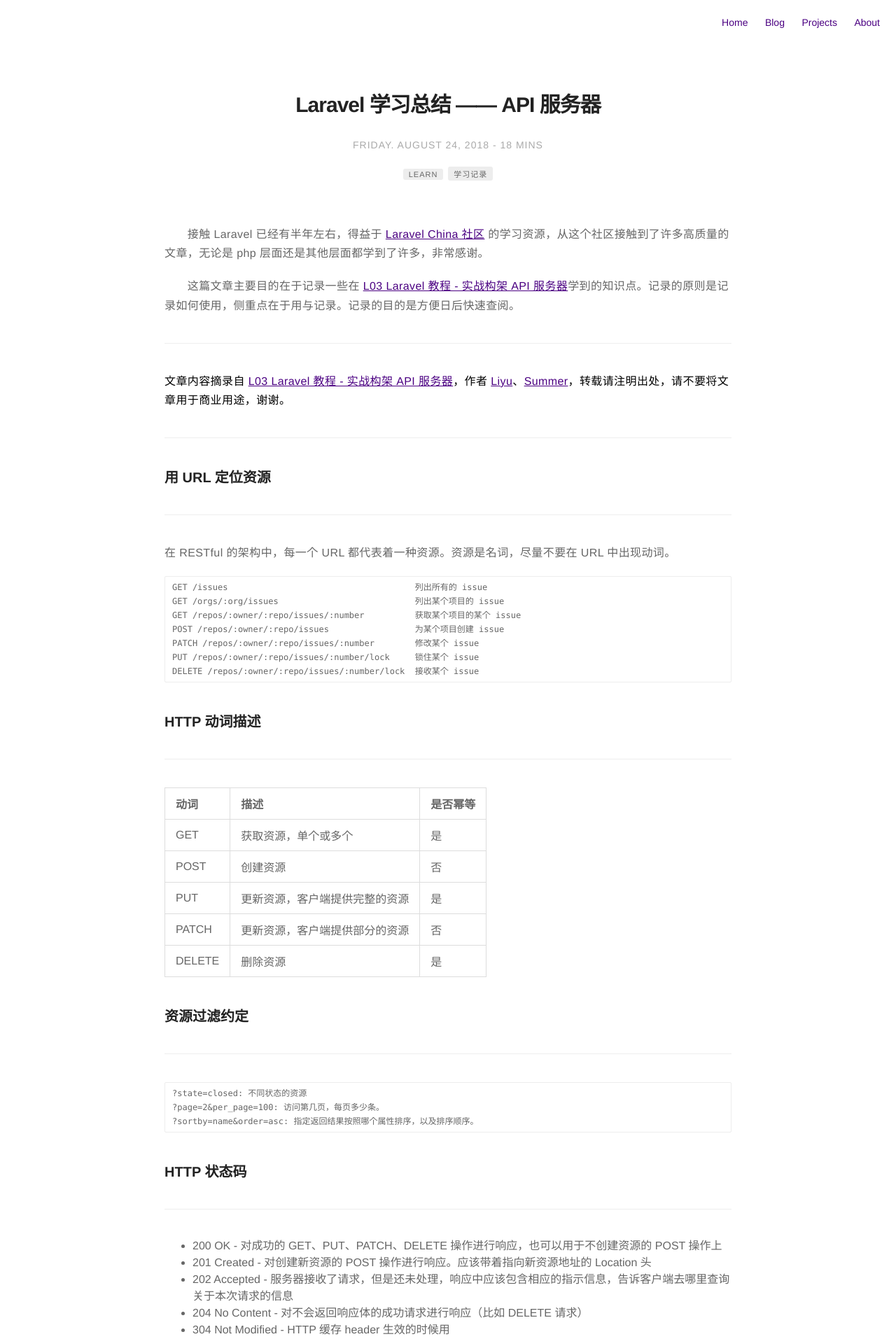
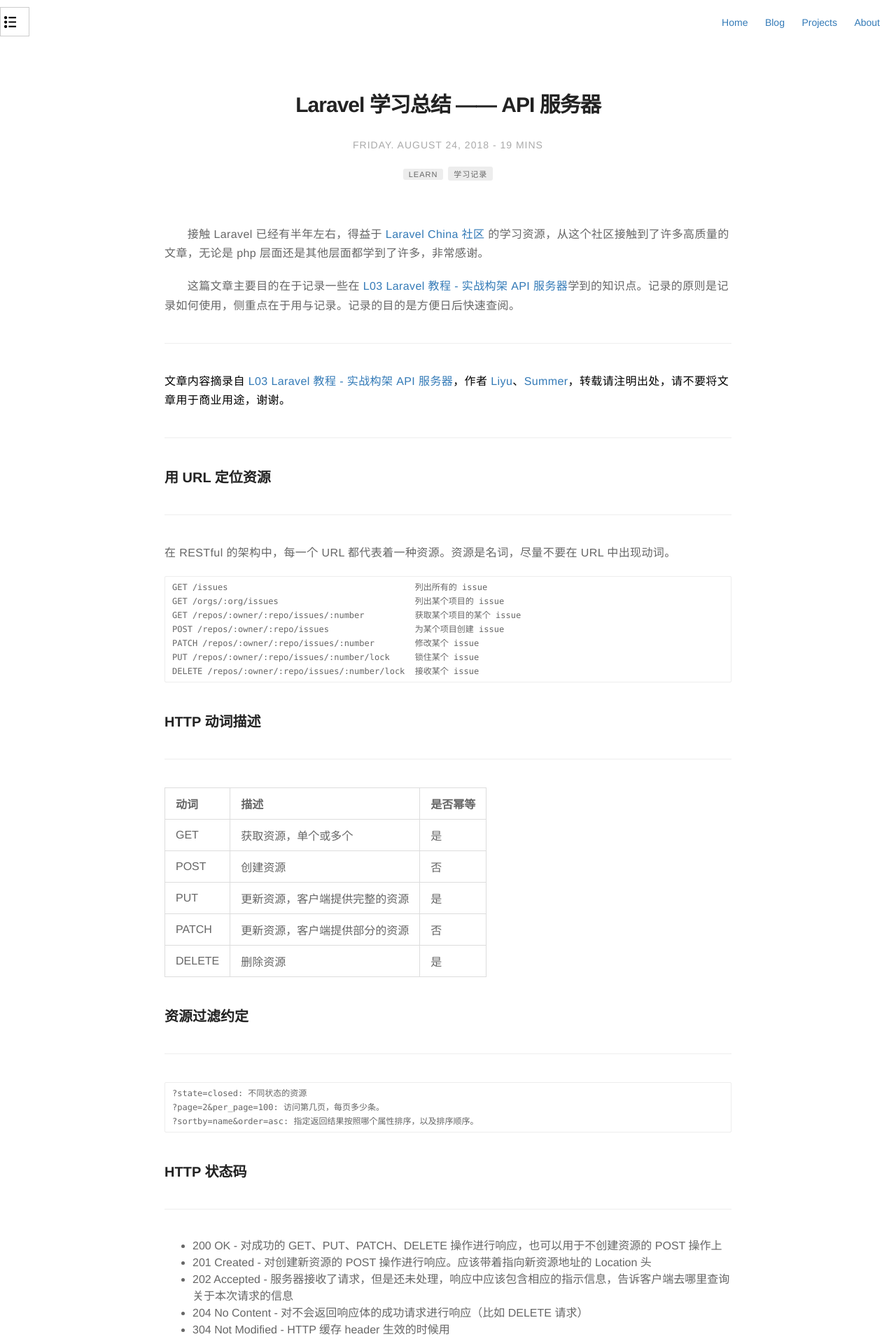
Before and after one commit to rust17/blog, a Jekyll site: the page built from _posts/2018-08-24-laravel-api-learning.record.markdown, in a window 1280 px wide. Shown: the top 1913 px of the page at 70% size. Built offline with Jekyll 4.4.1, drawn with Linux system fonts in a browser that asks for light colours.

Commit message:
add sidebar

```diff
--- a/_config.yml
+++ b/_config.yml
@@ -105,3 +105,6 @@
 
 jekyll-mentions:
     base_url: https://github.com
+
+# 表明 markdown 渲染器
+markdown: kramdown
--- a/_includes/icons.html
+++ b/_includes/icons.html
@@ -103,5 +103,10 @@
 <path clip-rule="evenodd" d="M10.8,22.8V26h5v2h-5h-3h-5v-2h5v-3.2C3.4,22.2,0,18.7,0,14.4v-3  c0-0.1,0-0.3,0-0.4h2.8c0,0.3-0.1,0.6-0.1,0.9V14c0,3.3,2.9,6,6.5,6c3.6,0,6.5-2.7,6.5-6v-2.1c0-0.3,0-0.6-0.1-0.9h2.8  c0,0.1,0,0.3,0,0.4v3C18.6,18.7,15.2,22.2,10.8,22.8z M9.3,18c-2.5,0-4.5-2-4.5-4.5v-9C4.8,2,6.8,0,9.3,0s4.5,2,4.5,4.5v9  C13.8,16,11.8,18,9.3,18z" fill="#0D0D0D" fill-rule="evenodd"/>
 </symbol>
 
+<symbol id="icon-list2" viewBox="0 0 32 32">
+<title>list2</title>
+<path d="M12 2h20v4h-20v-4zM12 14h20v4h-20v-4zM12 26h20v4h-20v-4zM0 4c0-2.209 1.791-4 4-4s4 1.791 4 4c0 2.209-1.791 4-4 4s-4-1.791-4-4zM0 16c0-2.209 1.791-4 4-4s4 1.791 4 4c0 2.209-1.791 4-4 4s-4-1.791-4-4zM0 28c0-2.209 1.791-4 4-4s4 1.791 4 4c0 2.209-1.791 4-4 4s-4-1.791-4-4z"></path>
+</symbol>
+
 </defs>
 </svg>
--- /dev/null
+++ b/_includes/sidebar.html
@@ -0,0 +1,49 @@
+<style>
+#left_sidebar {
+	top: 0;
+	bottom: 0;
+	left: -300px;
+	position: fixed;
+	width:300px;
+	z-index:9999;
+	background-color:#fff;
+	border-left:1px solid #ddd;
+	-webkit-border-radius: 2px;
+	-moz-border--radius: 2px;
+	border-radius: 2px;
+	-webkit-box-shadow: 0px 0px 10px 2px #ddd;
+	-moz-box-shadow: 0px 0px 10px 2px #ddd;
+	box-shadow: 0px 0px 10px 2px #ddd;
+	overflow-x:hidden;
+	overflow-y:auto;
+}
+a {text-decoration: none;color: #337ab7;}
+.left-button {
+	top: 10px;
+	bottom: 0;
+	position: fixed;
+	border: 1px solid #ccc;
+	width: 30px;
+	height: 30px;
+	padding: 5px 5px;
+	cursor: pointer;
+}
+.hidden {
+	display: none;
+}
+</style>
+<div id="left_sidebar" style="left: 0px;" class="hidden">
+	<div class="sidebar_catelog">
+
+	</div>
+</div>
+<div class="left-button" id="left-menu-btn" style="left: 0px;" onclick="showSidebar()">
+	<svg class="icon icon-list2"><use xlink:href="#icon-list2"></use></svg>
+</div>
+
+<script>
+let showSidebar = function() {
+	document.querySelector('#left_sidebar').classList.remove('hidden');
+	document.querySelector('.left-button').classList.add('hidden');
+}
+</script>
--- a/_layouts/default.html
+++ b/_layouts/default.html
@@ -31,6 +31,10 @@
 <body>
 
     <div class="wrapper-{% if site.width == "normal" %}normal{% elsif site.width == "large" %}large{% endif %}">
+        {% if page.sidebar %}
+            {% include sidebar.html %}
+        {% endif %}
+
         {% if page.tag %}
             <div class="post">
         {% else %}
@@ -48,4 +52,17 @@
     {% include icons.html %}
 
 </body>
+<script>
+if (document.querySelector('#markdown-toc')) {
+    document.querySelector('#markdown-toc').style.display = 'none';
+    let category_title = '<ul class="list_catelog"> '+ document.querySelector('#markdown-toc').innerHTML +' </ul>';
+    document.querySelector('.sidebar_catelog').innerHTML = category_title;
+
+    let post = document.querySelector('.post');
+    post.onclick = function() {
+        document.querySelector('#left_sidebar').classList.add('hidden');
+        document.querySelector('.left-button').classList.remove('hidden');
+    };
+}
+</script>
 </html>
--- a/_posts/2018-08-17-laravel-learning-record.markdown
+++ b/_posts/2018-08-17-laravel-learning-record.markdown
@@ -9,7 +9,10 @@
 category: blog
 author: circle
 description: 记录一些学习 laravel 的过程中的知识点
+sidebar: true
 ---
+* 目录
+{:toc #markdown-toc}
 &emsp;&emsp;接触 Laravel 已经有半年左右，得益于 [Laravel China 社区](https://laravel-china.org/) 的学习资源，从这个社区接触到了许多高质量的文章，无论是 php 层面还是其他层面都学到了许多，非常感谢。
 
 &emsp;&emsp;这半年间，一直在进行基础性的学习，比如这个框架的一些基本使用：用户注册登录、邮件发送、数据模型 CRUD、用户数据获取等。在学习使用的过程中，不仅积累了许多相关知识，也一直在尝试了解一些框架的底层原理。虽然到现在许多底层知识还是一知半解，不过却不妨碍对框架的基本使用，通过持续性、不间断的练习得以掌握了一些常规操作。这篇文章的目的就是记录一些一些在 [L01 Laravel 教程 - Web 开发实战入门 ( Laravel 5.5 )](https://laravel-china.org/courses/laravel-essential-training-5.5)学到的知识点。记录的原则是记录如何使用框架的各种功能，侧重点在于如何使用。记录的目的是方便日后快速查阅。
--- a/_posts/2018-08-22-laravel-intermediate-learning-record.markdown
+++ b/_posts/2018-08-22-laravel-intermediate-learning-record.markdown
@@ -9,7 +9,10 @@
 category: blog
 author: circle
 description: 记录一些学习 laravel 的过程中的知识点
+sidebar: true
 ---
+* 目录
+{:toc #markdown-toc}
 &emsp;&emsp;接触 Laravel 已经有半年左右，得益于 [Laravel China 社区](https://laravel-china.org/) 的学习资源，从这个社区接触到了许多高质量的文章，无论是 php 层面还是其他层面都学到了许多，非常感谢。
 
 &emsp;&emsp;接着上一篇『Laravel 基础知识学习记录』，这篇文章的目的在于记录一些在[L02 Laravel 教程 - Web 开发实战进阶 ( Laravel 5.5 ) ](https://laravel-china.org/courses/laravel-intermediate-training-5.5)学到的知识点。记录的原则是如何使用框架的各种功能，侧重点在于如何使用。记录的目的是方便日后快速查阅。
--- a/_posts/2018-08-24-laravel-api-learning.record.markdown
+++ b/_posts/2018-08-24-laravel-api-learning.record.markdown
@@ -9,7 +9,10 @@
 category: blog
 author: circle
 description: 记录一些学习 Laravel API 的过程中的知识点
+sidebar: true
 ---
+* 目录
+{:toc #markdown-toc}
 &emsp;&emsp;接触 Laravel 已经有半年左右，得益于 [Laravel China 社区](https://laravel-china.org/) 的学习资源，从这个社区接触到了许多高质量的文章，无论是 php 层面还是其他层面都学到了许多，非常感谢。
 
 &emsp;&emsp;这篇文章主要目的在于记录一些在 [L03 Laravel 教程 - 实战构架 API 服务器](https://laravel-china.org/courses/laravel-advance-training-5.5)学到的知识点。记录的原则是记录如何使用，侧重点在于用与记录。记录的目的是方便日后快速查阅。
```
